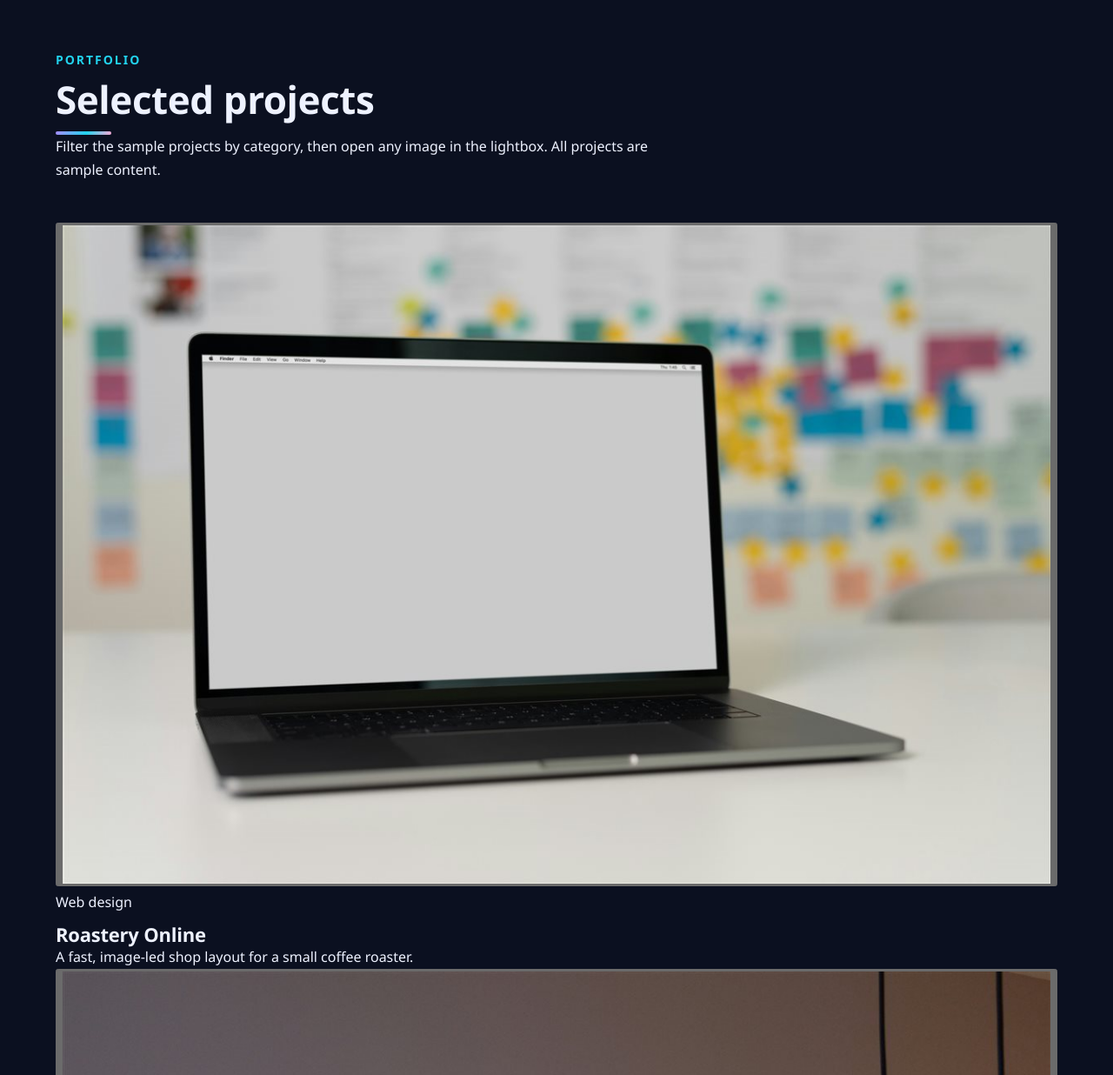
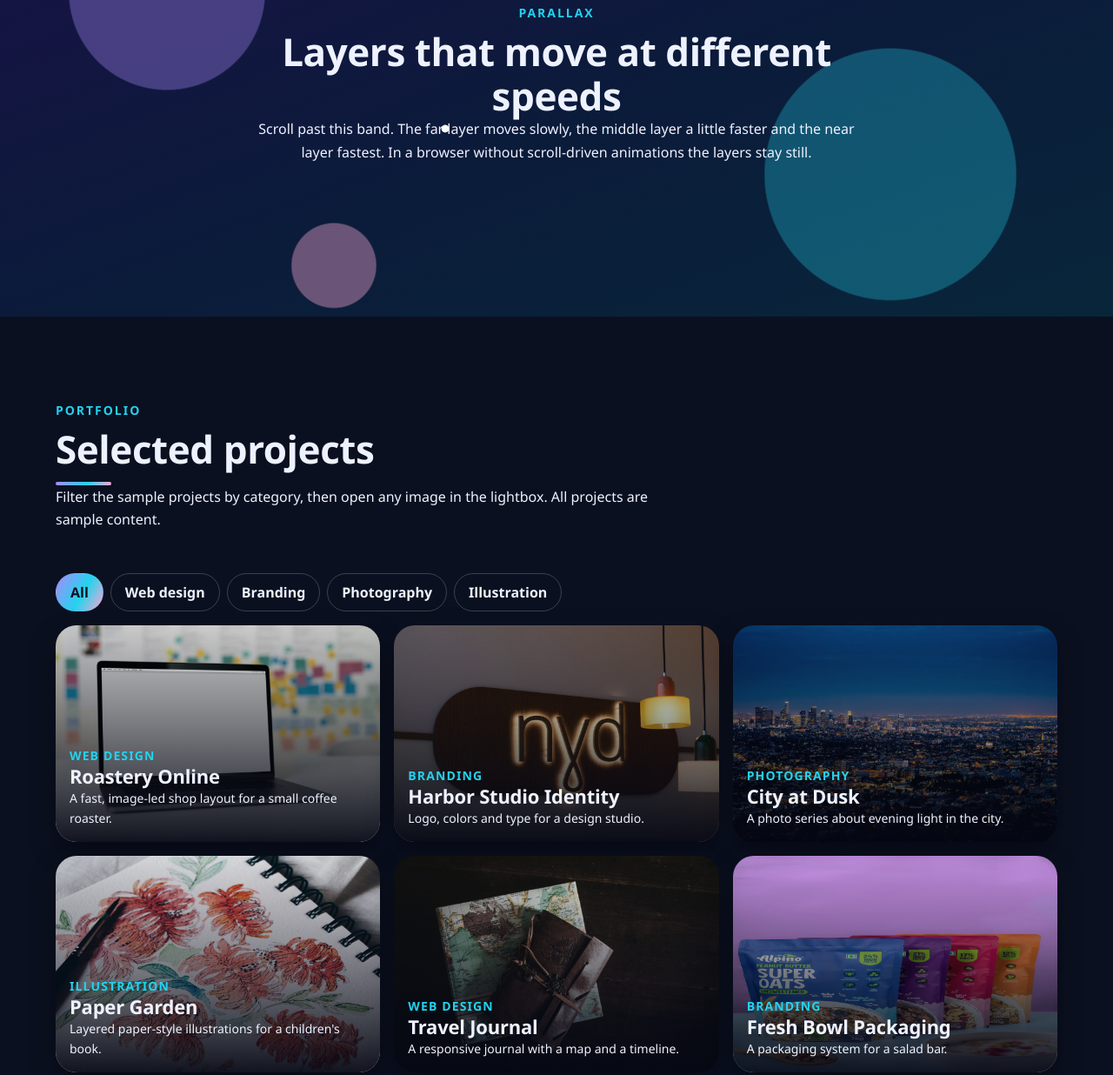
Before and after one commit to TouseefAhmedexe/touseef_ahmed_css_effects_showcase, a plain HTML site: page index.html in a window 1280 px wide. Shown: the part 3622-4858 px from the top of the page at 87% size. Drawn offline with Linux system fonts and the light colour scheme.

Commit message:
Add the parallax band and the portfolio gallery styles

```diff
--- /dev/null
+++ b/css/portfolio.css
@@ -0,0 +1,189 @@
+@layer components {
+    .parallax {
+        background: linear-gradient(160deg, #1a1147, #0b1b3a 55%, #08263a);
+        isolation: isolate;
+        overflow: hidden;
+        padding-block: clamp(6rem, 14vw, 11rem);
+        position: relative;
+    }
+
+    .parallax__layers {
+        inset: 0;
+        position: absolute;
+        z-index: -1;
+    }
+
+    .parallax__layer {
+        --travel: 0rem;
+        inset-block: -16rem;
+        inset-inline: 0;
+        position: absolute;
+    }
+
+    .parallax__layer--far {
+        --travel: 3rem;
+        background-image:
+            radial-gradient(circle at 15% 40%, rgba(167, 139, 250, 0.35) 0 7rem, transparent 7.1rem),
+            radial-gradient(circle at 80% 60%, rgba(34, 211, 238, 0.3) 0 9rem, transparent 9.1rem);
+    }
+
+    .parallax__layer--mid {
+        --travel: 8rem;
+        background-image:
+            radial-gradient(circle at 30% 70%, rgba(249, 168, 212, 0.4) 0 3rem, transparent 3.1rem),
+            radial-gradient(circle at 70% 25%, rgba(167, 139, 250, 0.5) 0 2.2rem, transparent 2.3rem),
+            radial-gradient(circle at 90% 85%, rgba(34, 211, 238, 0.45) 0 2.6rem, transparent 2.7rem);
+    }
+
+    .parallax__layer--near {
+        --travel: 16rem;
+        background-image:
+            radial-gradient(circle at 10% 20%, #ffffff 0 0.35rem, transparent 0.4rem),
+            radial-gradient(circle at 55% 80%, #ffffff 0 0.3rem, transparent 0.35rem),
+            radial-gradient(circle at 88% 35%, #ffffff 0 0.4rem, transparent 0.45rem),
+            radial-gradient(circle at 40% 55%, #ffffff 0 0.25rem, transparent 0.3rem);
+    }
+
+    .parallax__content {
+        max-inline-size: 44rem;
+        text-align: center;
+    }
+
+    .filter {
+        display: flex;
+        flex-wrap: wrap;
+        gap: var(--space-2);
+        margin-block-end: var(--space-4);
+    }
+
+    .filter__option {
+        cursor: pointer;
+        display: inline-flex;
+    }
+
+    .filter__label {
+        border: 1px solid var(--color-border);
+        border-radius: var(--radius-pill);
+        font-weight: 600;
+        padding: var(--space-2) var(--space-4);
+        transition:
+            background-color var(--duration-fast) var(--ease-out),
+            transform var(--duration-fast) var(--ease-out);
+    }
+
+    .filter__option:hover .filter__label {
+        background-color: var(--color-surface-strong);
+        transform: translateY(-2px);
+    }
+
+    .filter__input:checked + .filter__label {
+        background: var(--gradient-brand);
+        border-color: transparent;
+        color: var(--color-on-accent);
+    }
+
+    .filter__input:focus-visible + .filter__label {
+        outline: 3px solid var(--color-focus);
+        outline-offset: 3px;
+    }
+
+    .filter__status {
+        color: var(--color-muted);
+        font-size: var(--font-size-sm);
+        margin-block-end: var(--space-4);
+    }
+
+    .gallery {
+        display: grid;
+        gap: var(--space-4);
+        grid-template-columns: repeat(auto-fill, minmax(min(100%, 18rem), 1fr));
+    }
+
+    .project__card {
+        border-radius: var(--radius-lg);
+        box-shadow: var(--shadow-md);
+        overflow: hidden;
+        position: relative;
+        transition:
+            transform var(--duration-base) var(--ease-out),
+            box-shadow var(--duration-base) var(--ease-out);
+    }
+
+    .project__card:hover,
+    .project__card:focus-within {
+        box-shadow: var(--shadow-lg);
+        transform: translateY(-6px);
+    }
+
+    .project__open {
+        background: none;
+        border: 0;
+        cursor: zoom-in;
+        display: block;
+        inline-size: 100%;
+        padding: 0;
+        position: relative;
+    }
+
+    .project__open:focus-visible {
+        outline-offset: -6px;
+    }
+
+    .project__image {
+        aspect-ratio: 3 / 2;
+        background: linear-gradient(135deg, var(--color-surface-strong), var(--color-accent));
+        filter: saturate(0.85);
+        inline-size: 100%;
+        object-fit: cover;
+        transition:
+            transform var(--duration-slow) var(--ease-out),
+            filter var(--duration-base) var(--ease-out);
+    }
+
+    .project__card:hover .project__image,
+    .project__card:focus-within .project__image {
+        filter: saturate(1.15) contrast(1.05);
+        transform: scale(1.08);
+    }
+
+    .project__scrim {
+        background: linear-gradient(to top, rgba(5, 8, 20, 0.94), rgba(5, 8, 20, 0.4) 55%, transparent);
+        inset: 0;
+        pointer-events: none;
+        position: absolute;
+    }
+
+    .project__info {
+        inset-block-end: 0;
+        inset-inline: 0;
+        padding: var(--space-4);
+        pointer-events: none;
+        position: absolute;
+        transition: transform var(--duration-base) var(--ease-out);
+    }
+
+    .project__card:hover .project__info,
+    .project__card:focus-within .project__info {
+        transform: translateY(-0.25rem);
+    }
+
+    .project__category {
+        color: var(--color-accent-2);
+        font-size: var(--font-size-sm);
+        font-weight: 700;
+        letter-spacing: 0.08em;
+        margin: 0;
+        text-transform: uppercase;
+    }
+
+    .project__title {
+        font-size: var(--font-size-xl);
+        margin: 0;
+    }
+
+    .project__text {
+        color: var(--color-text);
+        font-size: var(--font-size-sm);
+        margin: 0;
+    }
+}
--- a/index.html
+++ b/index.html
@@ -15,6 +15,7 @@
     <link rel="stylesheet" href="css/hero.css">
     <link rel="stylesheet" href="css/products.css">
     <link rel="stylesheet" href="css/lab.css">
+    <link rel="stylesheet" href="css/portfolio.css">
 </head>
 
 <body>
```
